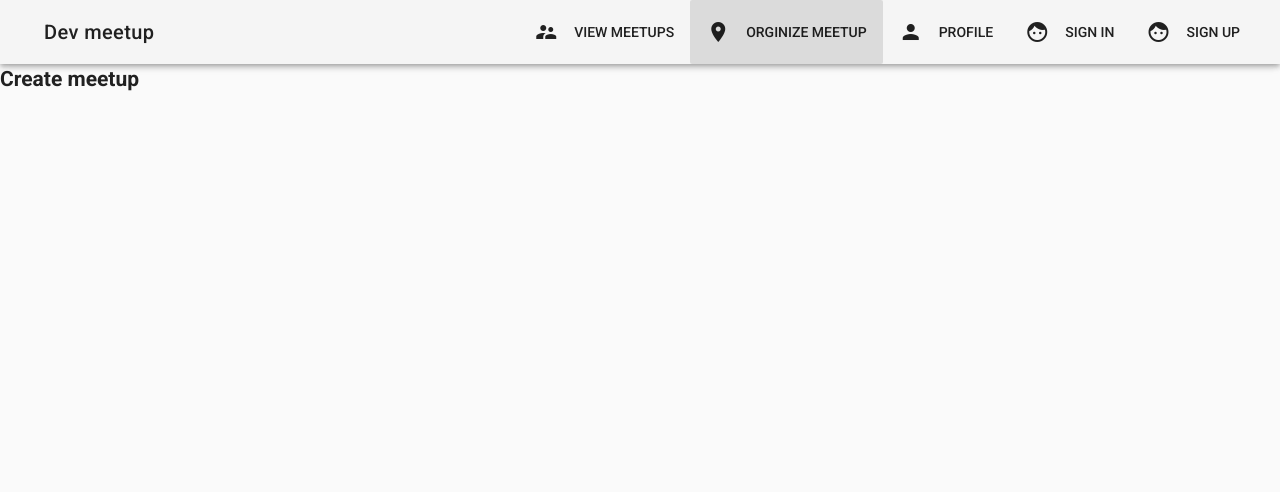
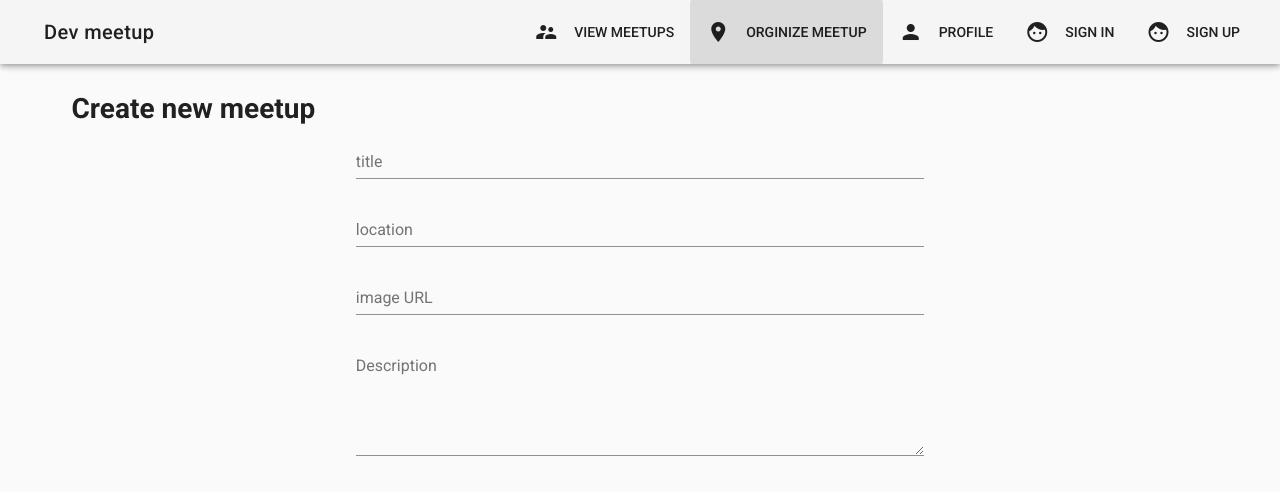
Before and after one commit to darkdubdeep/vuetify-vuex-firebase, a Vue app in the folder meetup-project/: page /createmeetup in a window 1280 px wide. Shown: the top 492 px of the page. Built offline with nearby package versions, Linux system fonts and the light colour scheme.

Commit message:
create meetup page was added

```diff
--- a/meetup-project/src/components/meetup/CreateMeetup.vue
+++ b/meetup-project/src/components/meetup/CreateMeetup.vue
@@ -1,5 +1,75 @@
 <template>
-    <div>
-        <h2>Create meetup</h2>
-    </div>
+    <v-container>
+        <v-layout row>
+            <v-flex xs12>
+                <h1>Create new meetup</h1>
+            </v-flex>
+        </v-layout>
+        <v-layout row>
+            <v-flex xs12>
+                <form >
+                    <v-flex xs12 sm6 offset-sm3>
+                        <v-text-field
+                        name="title"
+                        label="title"
+                        id="title"
+                        required
+                        >
+                        </v-text-field>
+                    </v-flex>
+                </form>
+            </v-flex>
+        </v-layout>
+        <v-layout row>
+            <v-flex xs12>
+                <form >
+                    <v-flex xs12 sm6 offset-sm3>
+                        <v-text-field
+                        name="location"
+                        label="location"
+                        id="location"
+                        required
+                        >
+                        </v-text-field>
+                    </v-flex>
+                </form>
+            </v-flex>
+        </v-layout>
+         <v-layout row>
+            <v-flex xs12>
+                <form >
+                    <v-flex xs12 sm6 offset-sm3>
+                        <v-text-field
+                        name="imageURL"
+                        label="image URL"
+                        id="image-url"
+                        required
+                        >
+                        </v-text-field>
+                    </v-flex>
+                </form>
+            </v-flex>
+        </v-layout>
+        <v-layout row>
+            <v-flex xs12>
+                <form >
+                    <v-flex xs12 sm6 offset-sm3>
+                        <v-text-field
+                        name="Description"
+                        label="Description"
+                        id="Description"
+                        multi-line
+                        required
+                        >
+                        </v-text-field>
+                    </v-flex>
+                </form>
+            </v-flex>
+        </v-layout>
+        <v-layout row>
+            <v-flex xs12>
+                <img :src="imageUrl" alt="">
+            </v-flex>
+        </v-layout>
+    </v-container>
 </template>
```
